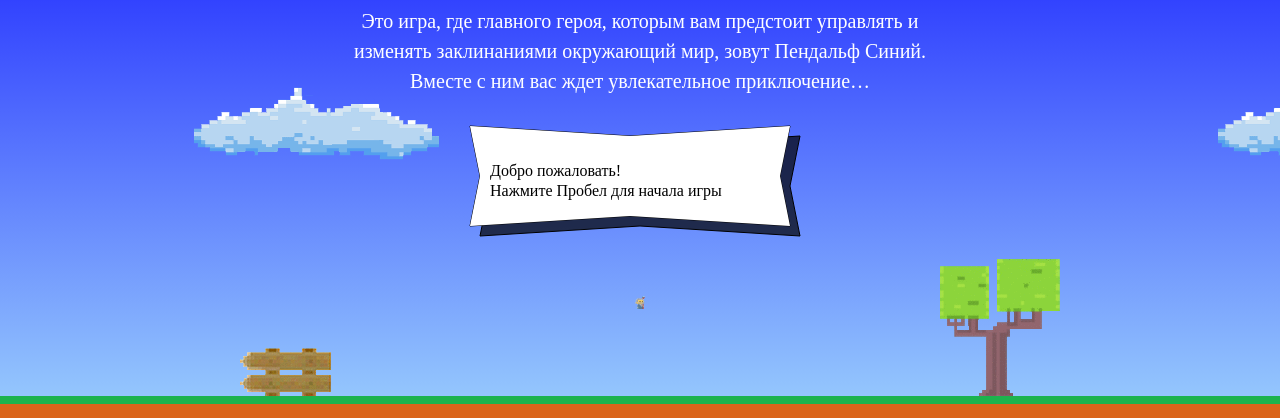
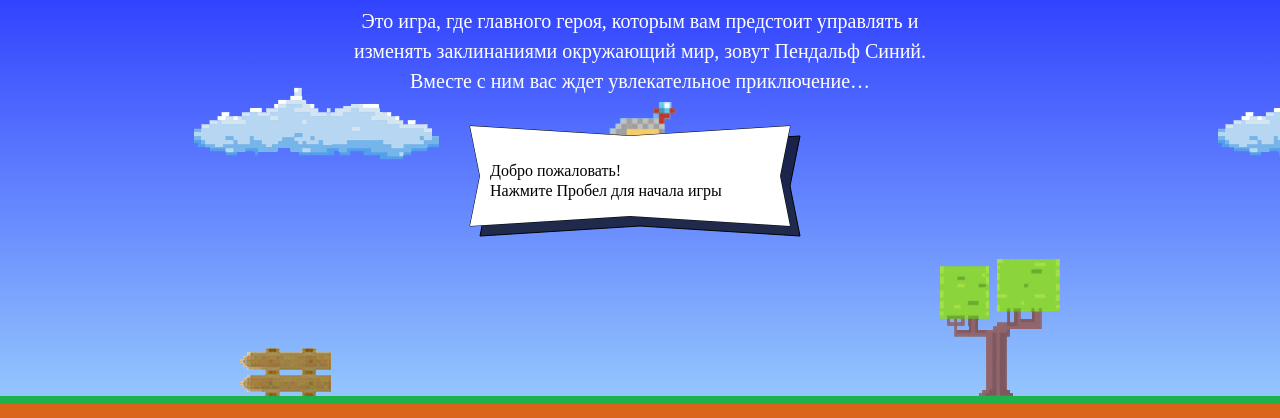
Before and after one commit to AleksaKolesnik/1076739-code-and-magick-19, a website: page index.html in a window 1280 px wide. Shown: the part 203-621 px from the top of the page. Drawn offline with Linux system fonts and the light colour scheme; a web font is replaced by a local one.

Commit message:
Внесла корректировки

```diff
--- a/index.html
+++ b/index.html
@@ -181,23 +181,17 @@
   </div>
 </template>
 <script>
-  var fireballSize = 22;
-  var getFireballSpeed = function(left){
-    if(left){
-      return 5;
-    }
-    return 2;
-  }
-  var wizardSpeed = 3;
-  var wizardWidth = 10;
-  var getWizardHeight = function(){return wizardWidth*1.337;}
-  var getWizardX = function(width){
-    return (width-wizardWidth)/2;
-  }
-  var getWizardY = function(height){
-    return height/3*2 ;
-  }
-
+var fireballSize = 22;
+var wizardSpeed = 3;
+var wizardWidth = 70;
+var getFireballSpeed = function (left) {
+    return (left) ? 5 : 2; };
+var getWizardHeight = function () {return wizardWidth * 1.337;};
+var getWizardX = function(width){
+    return (width - wizardWidth) / 2;
+  };
+var getWizardY = function (height) { return height / 3 - getWizardHeight();
+};
   </script>
 <script src="js/game.js"></script>
 
```
